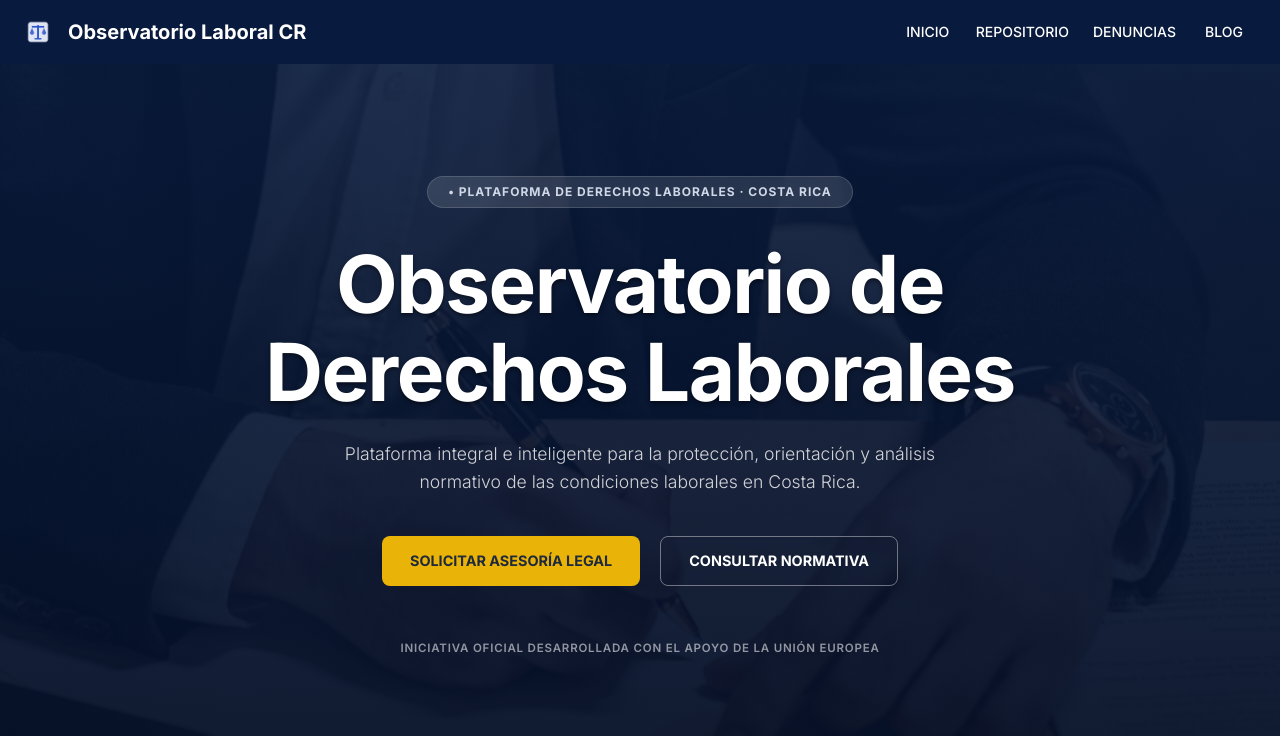
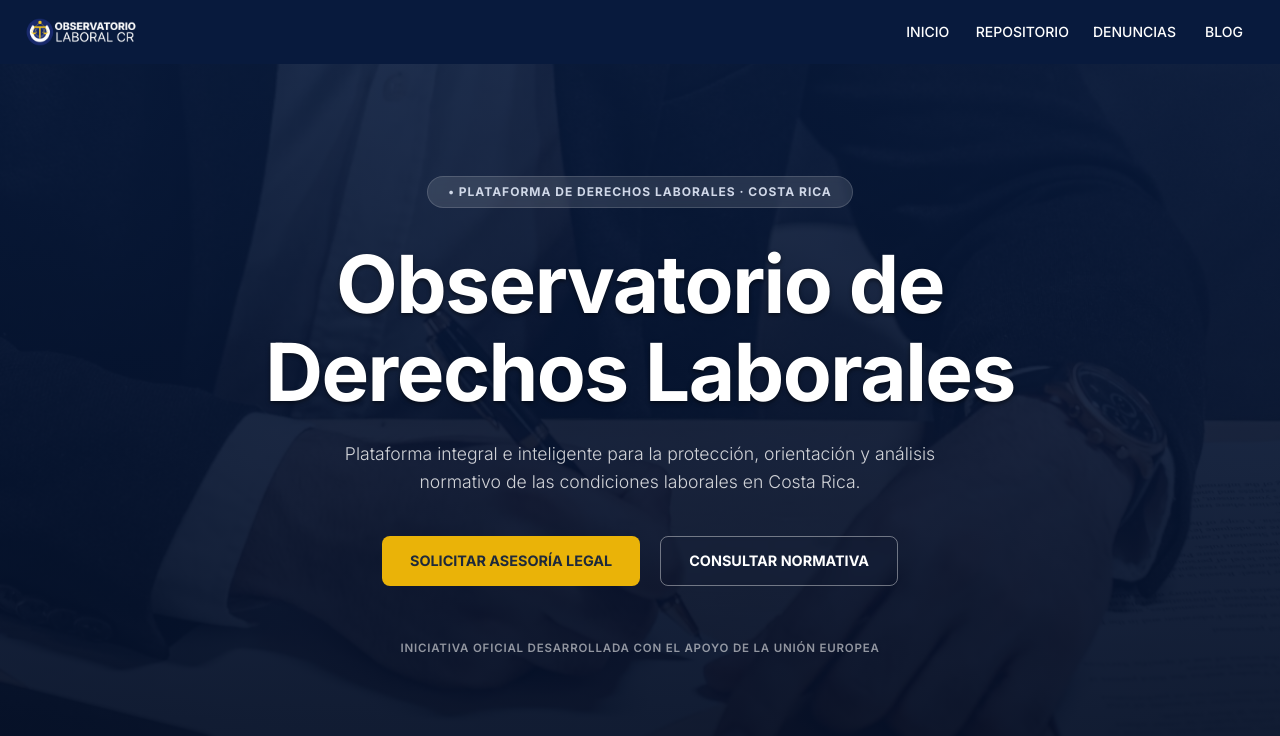
Before and after one commit to iiresodh-cr/Observatorio-laboral-frontend, a React (Vite) app: page / in a window 1280 px wide. Shown: the top 736 px of the page. Built offline with nearby package versions, Linux system fonts and the light colour scheme; no server answers; the database is empty.

Commit message:
Logo blanco en Navbar

```diff
--- a/src/components/Navbar.jsx
+++ b/src/components/Navbar.jsx
@@ -1,6 +1,6 @@
 import { Link as RouterLink } from 'react-router-dom';
 import { AppBar, Toolbar, Typography, Button, Box } from '@mui/material';
-import balanzaImg from '../assets/balanza.png';
+import logoBlanco from '../assets/logo-blanco.png';
 
 export default function Navbar() {
   return (
@@ -17,10 +17,12 @@ export default function Navbar() {
             flexGrow: 1
           }}
         >
-          <Box component="img" src={balanzaImg} alt="Logo Balanza" sx={{ width: 28, height: 28, mr: 2, objectFit: 'contain' }} />
-          <Typography variant="h6" component="div" sx={{ fontWeight: 'bold' }}>
-            Observatorio Laboral CR
-          </Typography>
+          <Box
+            component="img"
+            src={logoBlanco}
+            alt="Logo Observatorio Laboral CR"
+            sx={{ height: 48, objectFit: 'contain' }}
+          />
         </Box>
 
         <Box sx={{ display: 'flex', gap: 1 }}>
```
Also changed, not shown: src/assets/logo-blanco.png (added).
